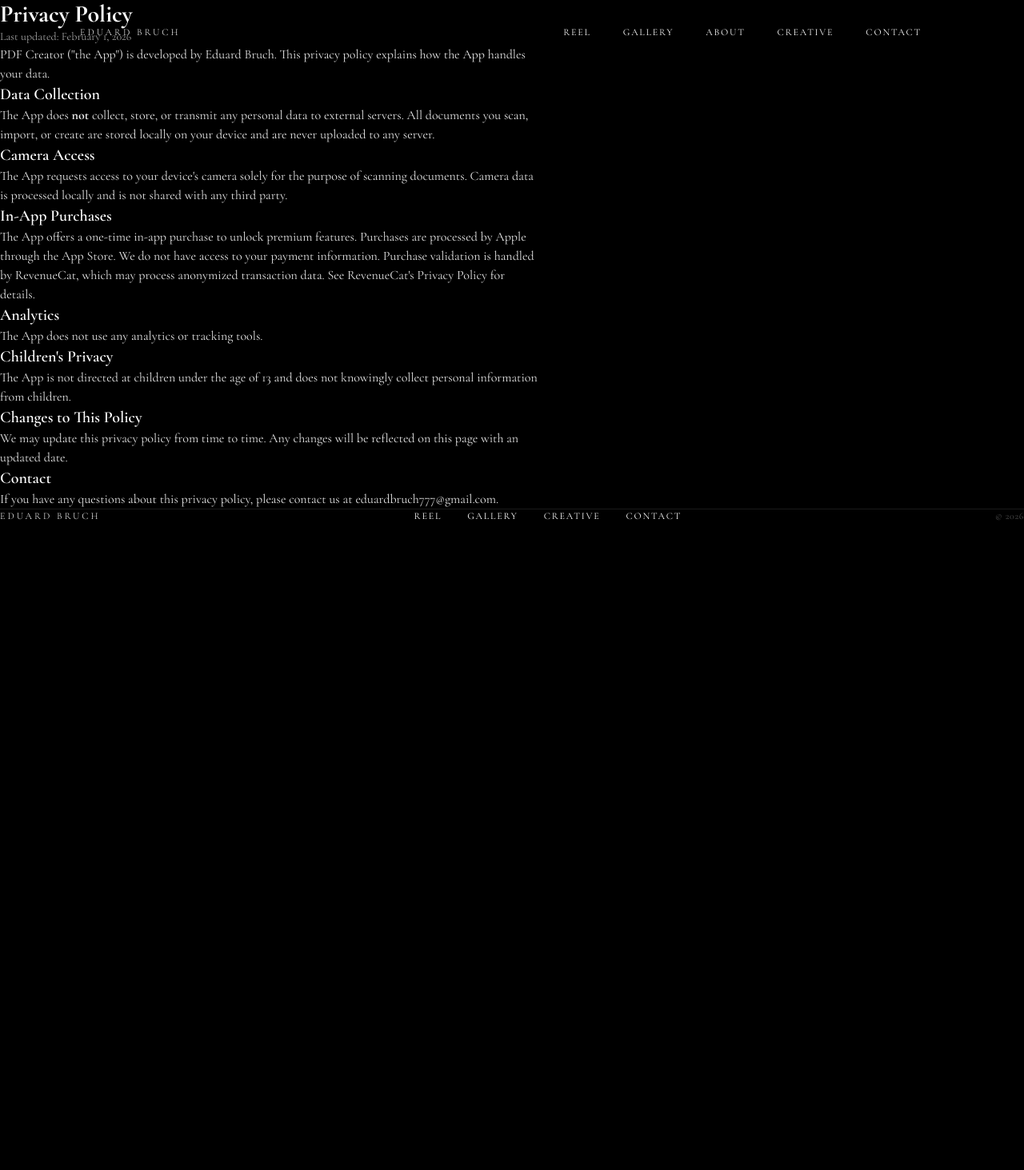
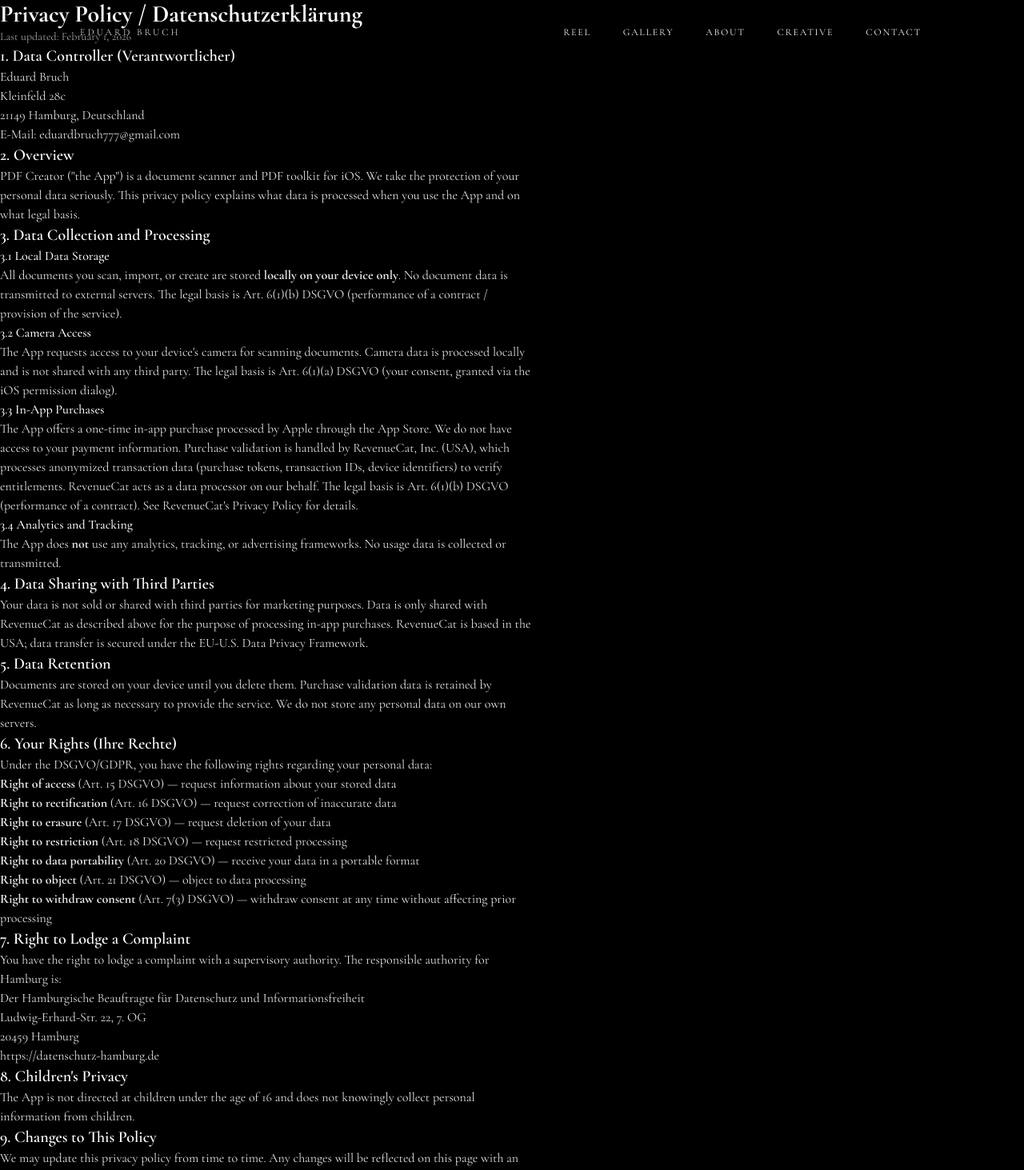
Before and after one commit to eduardbach777/eduard-bruch-website-, a Next.js app: page /pdfcreator/privacy in a window 1280 px wide. Shown: the top 1463 px of the page at 80% size. Before the commit the page ends 800 px from the top, so only its background shows below. Built offline with nearby package versions, Linux system fonts and the light colour scheme.

Commit message:
Add Impressum and update privacy policy for DSGVO compliance

```diff
--- /dev/null
+++ b/src/app/pdfcreator/impressum/page.tsx
@@ -0,0 +1,62 @@
+export const metadata = {
+  title: "Impressum — PDF Creator",
+};
+
+export default function Impressum() {
+  return (
+    <main className="mx-auto max-w-2xl px-6 py-16 text-neutral-200">
+      <h1 className="mb-8 text-3xl font-bold text-white">Impressum</h1>
+
+      <h2 className="mb-3 text-xl font-semibold text-white">
+        Angaben gemäß § 5 DDG
+      </h2>
+
+      <p className="mb-1">Eduard Bruch</p>
+      <p className="mb-1">Kleinfeld 28c</p>
+      <p className="mb-4">21149 Hamburg, Deutschland</p>
+
+      <h2 className="mb-3 mt-8 text-xl font-semibold text-white">Kontakt</h2>
+      <p className="mb-1">
+        Telefon: +49 176 81363293
+      </p>
+      <p className="mb-4">
+        E-Mail:{" "}
+        <a href="mailto:eduardbruch777@gmail.com" className="text-indigo-400 underline">
+          eduardbruch777@gmail.com
+        </a>
+      </p>
+
+      <h2 className="mb-3 mt-8 text-xl font-semibold text-white">
+        Verantwortlich für den Inhalt nach § 18 Abs. 2 MStV
+      </h2>
+      <p className="mb-1">Eduard Bruch</p>
+      <p className="mb-1">Kleinfeld 28c</p>
+      <p className="mb-4">21149 Hamburg, Deutschland</p>
+
+      <h2 className="mb-3 mt-8 text-xl font-semibold text-white">
+        EU-Streitschlichtung
+      </h2>
+      <p className="mb-4">
+        Die Europäische Kommission stellt eine Plattform zur Online-Streitbeilegung
+        (OS) bereit:{" "}
+        <a
+          href="https://ec.europa.eu/consumers/odr/"
+          className="text-indigo-400 underline"
+          target="_blank"
+          rel="noopener noreferrer"
+        >
+          https://ec.europa.eu/consumers/odr/
+        </a>
+        . Unsere E-Mail-Adresse finden Sie oben im Impressum.
+      </p>
+
+      <h2 className="mb-3 mt-8 text-xl font-semibold text-white">
+        Verbraucherstreitbeilegung / Universalschlichtungsstelle
+      </h2>
+      <p>
+        Wir sind nicht bereit oder verpflichtet, an Streitbeilegungsverfahren vor
+        einer Verbraucherschlichtungsstelle teilzunehmen.
+      </p>
+    </main>
+  );
+}
--- a/src/app/pdfcreator/privacy/page.tsx
+++ b/src/app/pdfcreator/privacy/page.tsx
@@ -5,34 +5,59 @@ export const metadata = {
 export default function PrivacyPolicy() {
   return (
     <main className="mx-auto max-w-2xl px-6 py-16 text-neutral-200">
-      <h1 className="mb-8 text-3xl font-bold text-white">Privacy Policy</h1>
+      <h1 className="mb-8 text-3xl font-bold text-white">
+        Privacy Policy / Datenschutzerklärung
+      </h1>
       <p className="mb-4 text-sm text-neutral-400">Last updated: February 1, 2026</p>
 
+      <h2 className="mb-3 mt-8 text-xl font-semibold text-white">
+        1. Data Controller (Verantwortlicher)
+      </h2>
+      <p className="mb-1">Eduard Bruch</p>
+      <p className="mb-1">Kleinfeld 28c</p>
+      <p className="mb-1">21149 Hamburg, Deutschland</p>
       <p className="mb-6">
-        PDF Creator (&quot;the App&quot;) is developed by Eduard Bruch. This privacy policy
-        explains how the App handles your data.
+        E-Mail:{" "}
+        <a href="mailto:eduardbruch777@gmail.com" className="text-indigo-400 underline">
+          eduardbruch777@gmail.com
+        </a>
       </p>
 
-      <h2 className="mb-3 mt-8 text-xl font-semibold text-white">Data Collection</h2>
+      <h2 className="mb-3 mt-8 text-xl font-semibold text-white">
+        2. Overview
+      </h2>
       <p className="mb-6">
-        The App does <strong>not</strong> collect, store, or transmit any personal data to
-        external servers. All documents you scan, import, or create are stored locally on
-        your device and are never uploaded to any server.
+        PDF Creator (&quot;the App&quot;) is a document scanner and PDF toolkit for iOS.
+        We take the protection of your personal data seriously. This privacy policy explains
+        what data is processed when you use the App and on what legal basis.
       </p>
 
-      <h2 className="mb-3 mt-8 text-xl font-semibold text-white">Camera Access</h2>
-      <p className="mb-6">
-        The App requests access to your device&apos;s camera solely for the purpose of
-        scanning documents. Camera data is processed locally and is not shared with any
-        third party.
+      <h2 className="mb-3 mt-8 text-xl font-semibold text-white">
+        3. Data Collection and Processing
+      </h2>
+
+      <h3 className="mb-2 mt-4 font-medium text-white">3.1 Local Data Storage</h3>
+      <p className="mb-4">
+        All documents you scan, import, or create are stored <strong>locally on your
+        device only</strong>. No document data is transmitted to external servers. The legal
+        basis is Art. 6(1)(b) DSGVO (performance of a contract / provision of the service).
       </p>
 
-      <h2 className="mb-3 mt-8 text-xl font-semibold text-white">In-App Purchases</h2>
-      <p className="mb-6">
-        The App offers a one-time in-app purchase to unlock premium features. Purchases are
-        processed by Apple through the App Store. We do not have access to your payment
-        information. Purchase validation is handled by RevenueCat, which may process
-        anonymized transaction data. See{" "}
+      <h3 className="mb-2 mt-4 font-medium text-white">3.2 Camera Access</h3>
+      <p className="mb-4">
+        The App requests access to your device&apos;s camera for scanning documents. Camera
+        data is processed locally and is not shared with any third party. The legal basis is
+        Art. 6(1)(a) DSGVO (your consent, granted via the iOS permission dialog).
+      </p>
+
+      <h3 className="mb-2 mt-4 font-medium text-white">3.3 In-App Purchases</h3>
+      <p className="mb-4">
+        The App offers a one-time in-app purchase processed by Apple through the App Store.
+        We do not have access to your payment information. Purchase validation is handled by
+        RevenueCat, Inc. (USA), which processes anonymized transaction data (purchase tokens,
+        transaction IDs, device identifiers) to verify entitlements. RevenueCat acts as a data
+        processor on our behalf. The legal basis is Art. 6(1)(b) DSGVO (performance of a
+        contract). See{" "}
         <a
           href="https://www.revenuecat.com/privacy"
           className="text-indigo-400 underline"
@@ -44,30 +69,92 @@ export default function PrivacyPolicy() {
         for details.
       </p>
 
-      <h2 className="mb-3 mt-8 text-xl font-semibold text-white">Analytics</h2>
+      <h3 className="mb-2 mt-4 font-medium text-white">3.4 Analytics and Tracking</h3>
       <p className="mb-6">
-        The App does not use any analytics or tracking tools.
+        The App does <strong>not</strong> use any analytics, tracking, or advertising
+        frameworks. No usage data is collected or transmitted.
       </p>
 
-      <h2 className="mb-3 mt-8 text-xl font-semibold text-white">Children&apos;s Privacy</h2>
+      <h2 className="mb-3 mt-8 text-xl font-semibold text-white">
+        4. Data Sharing with Third Parties
+      </h2>
       <p className="mb-6">
-        The App is not directed at children under the age of 13 and does not knowingly
+        Your data is not sold or shared with third parties for marketing purposes. Data is
+        only shared with RevenueCat as described above for the purpose of processing in-app
+        purchases. RevenueCat is based in the USA; data transfer is secured under the
+        EU-U.S. Data Privacy Framework.
+      </p>
+
+      <h2 className="mb-3 mt-8 text-xl font-semibold text-white">
+        5. Data Retention
+      </h2>
+      <p className="mb-6">
+        Documents are stored on your device until you delete them. Purchase validation data
+        is retained by RevenueCat as long as necessary to provide the service. We do not
+        store any personal data on our own servers.
+      </p>
+
+      <h2 className="mb-3 mt-8 text-xl font-semibold text-white">
+        6. Your Rights (Ihre Rechte)
+      </h2>
+      <p className="mb-4">
+        Under the DSGVO/GDPR, you have the following rights regarding your personal data:
+      </p>
+      <ul className="mb-6 list-disc pl-6 space-y-2">
+        <li><strong>Right of access</strong> (Art. 15 DSGVO) — request information about your stored data</li>
+        <li><strong>Right to rectification</strong> (Art. 16 DSGVO) — request correction of inaccurate data</li>
+        <li><strong>Right to erasure</strong> (Art. 17 DSGVO) — request deletion of your data</li>
+        <li><strong>Right to restriction</strong> (Art. 18 DSGVO) — request restricted processing</li>
+        <li><strong>Right to data portability</strong> (Art. 20 DSGVO) — receive your data in a portable format</li>
+        <li><strong>Right to object</strong> (Art. 21 DSGVO) — object to data processing</li>
+        <li><strong>Right to withdraw consent</strong> (Art. 7(3) DSGVO) — withdraw consent at any time without affecting prior processing</li>
+      </ul>
+
+      <h2 className="mb-3 mt-8 text-xl font-semibold text-white">
+        7. Right to Lodge a Complaint
+      </h2>
+      <p className="mb-6">
+        You have the right to lodge a complaint with a supervisory authority. The responsible
+        authority for Hamburg is:
+      </p>
+      <p className="mb-1">Der Hamburgische Beauftragte für Datenschutz und Informationsfreiheit</p>
+      <p className="mb-1">Ludwig-Erhard-Str. 22, 7. OG</p>
+      <p className="mb-1">20459 Hamburg</p>
+      <p className="mb-6">
+        <a
+          href="https://datenschutz-hamburg.de"
+          className="text-indigo-400 underline"
+          target="_blank"
+          rel="noopener noreferrer"
+        >
+          https://datenschutz-hamburg.de
+        </a>
+      </p>
+
+      <h2 className="mb-3 mt-8 text-xl font-semibold text-white">
+        8. Children&apos;s Privacy
+      </h2>
+      <p className="mb-6">
+        The App is not directed at children under the age of 16 and does not knowingly
         collect personal information from children.
       </p>
 
-      <h2 className="mb-3 mt-8 text-xl font-semibold text-white">Changes to This Policy</h2>
+      <h2 className="mb-3 mt-8 text-xl font-semibold text-white">
+        9. Changes to This Policy
+      </h2>
       <p className="mb-6">
         We may update this privacy policy from time to time. Any changes will be reflected
         on this page with an updated date.
       </p>
 
-      <h2 className="mb-3 mt-8 text-xl font-semibold text-white">Contact</h2>
+      <h2 className="mb-3 mt-8 text-xl font-semibold text-white">
+        10. Contact
+      </h2>
       <p>
-        If you have any questions about this privacy policy, please contact us at{" "}
+        For any questions about this privacy policy or your data, contact:{" "}
         <a href="mailto:eduardbruch777@gmail.com" className="text-indigo-400 underline">
           eduardbruch777@gmail.com
         </a>
-        .
       </p>
     </main>
   );
```
